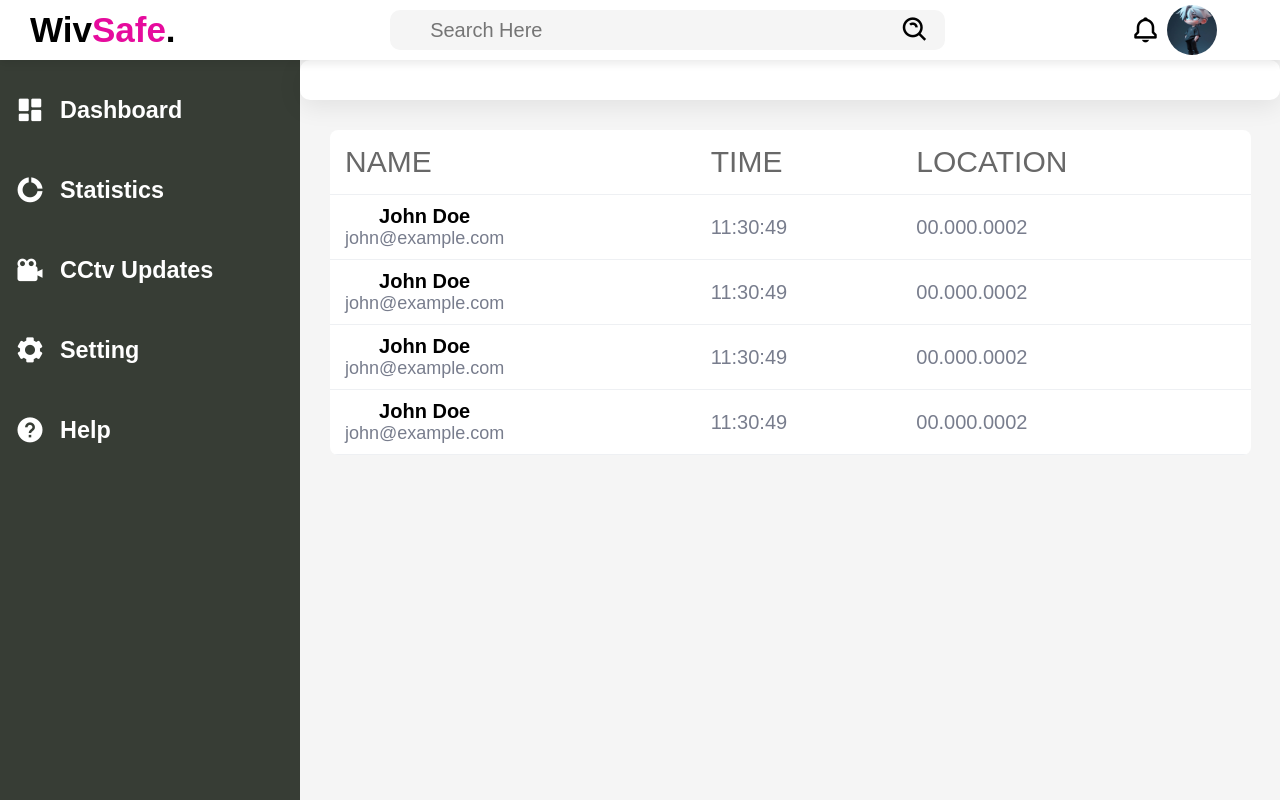
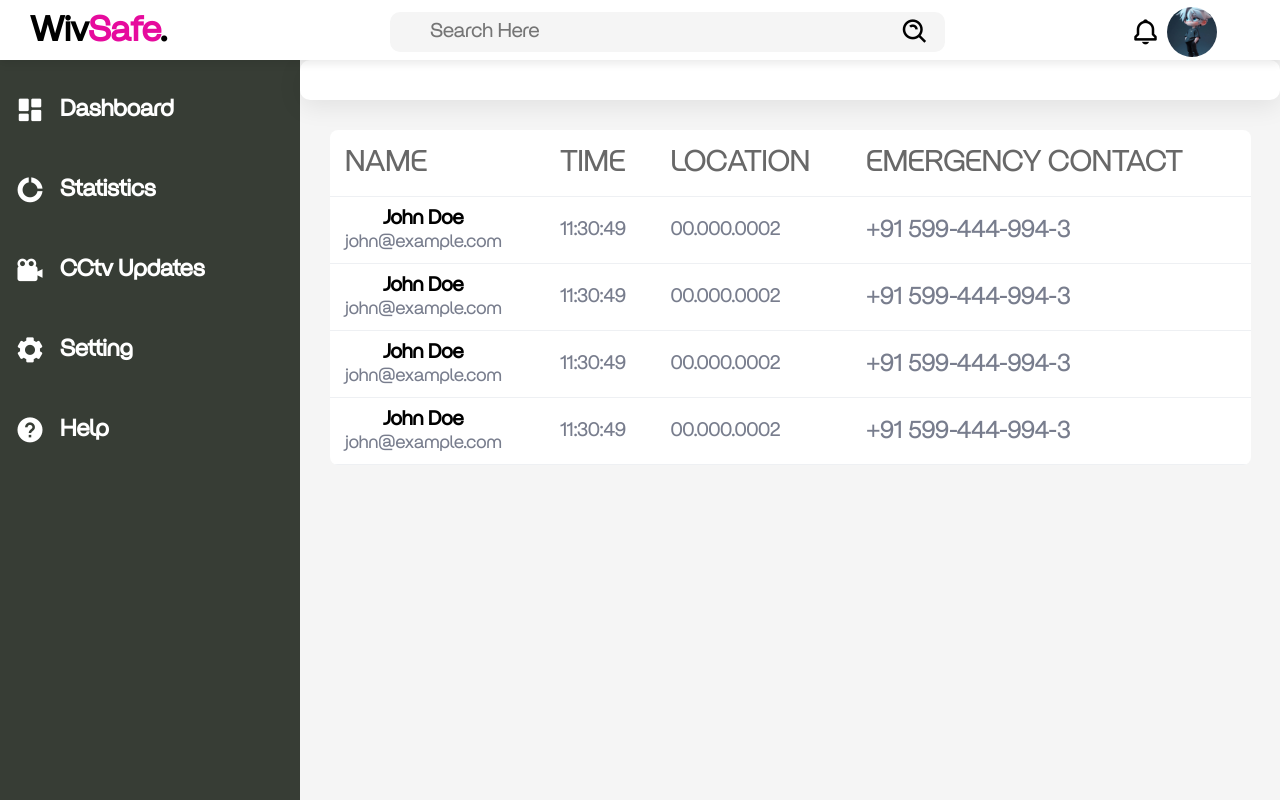
Before and after one commit to Riontuscano/TechTitans-Its-A-Hack, a Flask app: page / in a window 1280 px wide. Run offline with Flask 3, Linux system fonts and the light colour scheme.

Commit message:
table done

```diff
--- a/static/css/style.css
+++ b/static/css/style.css
@@ -2,7 +2,7 @@
     margin: 0;
     padding: 0;
     box-sizing: border-box;
-    font-family: 'poppins',sans-serif;
+    font-family: rj ;
 }
 
 .container{
@@ -214,6 +214,12 @@ thead td{
     padding: 15px;
 }
 
+
 tbody tr td{
     padding: 10px 15px;
 }
+
+.contact p{
+    background: #fff;
+    font-size: 25px;
+}
--- a/templates/index.html
+++ b/templates/index.html
@@ -6,6 +6,12 @@
     <title>Wivsafe | Women Safey App </title>
     <link rel="stylesheet" href="{{ url_for('static', filename='css/style.css') }}">
     <link href='https://unpkg.com/boxicons@2.1.4/css/boxicons.min.css' rel='stylesheet'>
+    <style>
+        @font-face {
+      font-family: rj;
+      src: url("{{ url_for('static', filename='css/Rejouice-Headline.ttf') }}");
+    }
+    </style>
 </head>
 <body>
      <div class="container">
@@ -67,6 +73,7 @@
                         <td>Name</td>
                         <td>Time</td>
                         <td>Location</td>
+                        <td>Emergency Contact</td>
                     </tr>
                 </thead>
                 <tbody>
@@ -84,20 +91,9 @@
                         <td class="location">
                             <p>00.000.0002</p>
                         </td>
-                    </tr>
-                    <tr>
-                        <td class="people">
-                            <div class="people-de">
-                                <h5>John Doe</h5>
-                                <p>john@example.com</p>
-                            </div>
-                        </td>
-                        <td class="time">
-                            <p>11:30:49</p>
-                        </td>
 
-                        <td class="location">
-                            <p>00.000.0002</p>
+                        <td class="contact">
+                            <p>+91 599-444-994-3</p>
                         </td>
                     </tr>
                     <tr>
@@ -114,6 +110,10 @@
                         <td class="location">
                             <p>00.000.0002</p>
                         </td>
+
+                        <td class="contact">
+                            <p>+91 599-444-994-3</p>
+                        </td>
                     </tr>
                     <tr>
                         <td class="people">
@@ -129,6 +129,28 @@
                         <td class="location">
                             <p>00.000.0002</p>
                         </td>
+
+                        <td class="contact">
+                            <p>+91 599-444-994-3</p>
+                        </td>
+                    </tr>
+                    <tr>
+                        <td class="people">
+                            <div class="people-de">
+                                <h5>John Doe</h5>
+                                <p>john@example.com</p>
+                            </div>
+                        </td>
+                        <td class="time">
+                            <p>11:30:49</p>
+                        </td>
+
+                        <td class="location">
+                            <p>00.000.0002</p>
+                        </td>
+                        <td class="contact">
+                            <p>+91 599-444-994-3</p>
+                        </td>
                     </tr>
                 </tbody>
             </table>
@@ -137,7 +159,6 @@
      </div>
 
 
-
     <script src="https://cdnjs.cloudflare.com/ajax/libs/Chart.js/4.4.1/chart.min.js" integrity="sha512-L0Shl7nXXzIlBSUUPpxrokqq4ojqgZFQczTYlGjzONGTDAcLremjwaWv5A+EDLnxhQzY5xUZPWLOLqYRkY0Cbw==" crossorigin="anonymous" referrerpolicy="no-referrer"></script>
     <script src="static/js/script.js"></script>
 </body>
```
Also changed, not shown: static/css/Rejouice-Headline.ttf (added).
